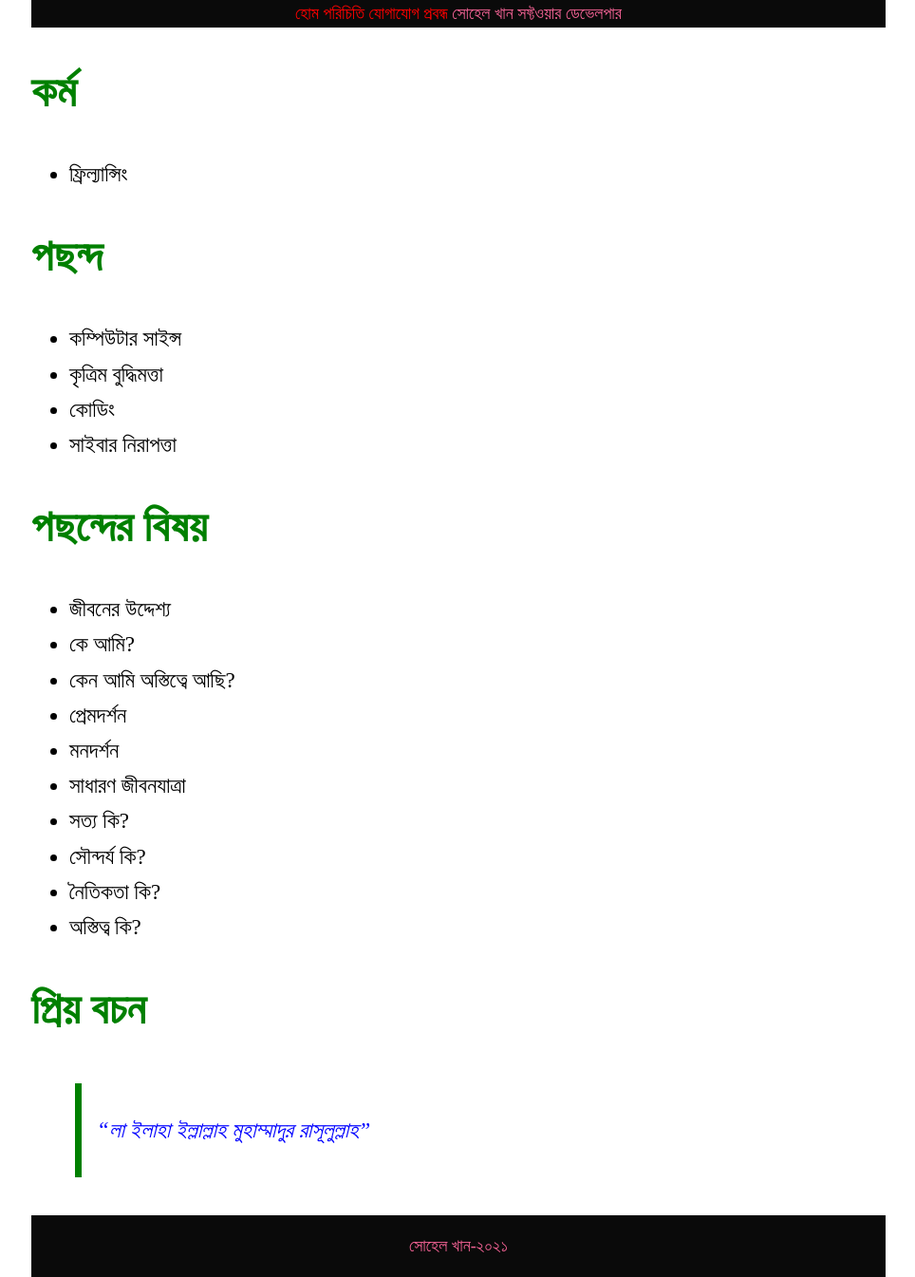
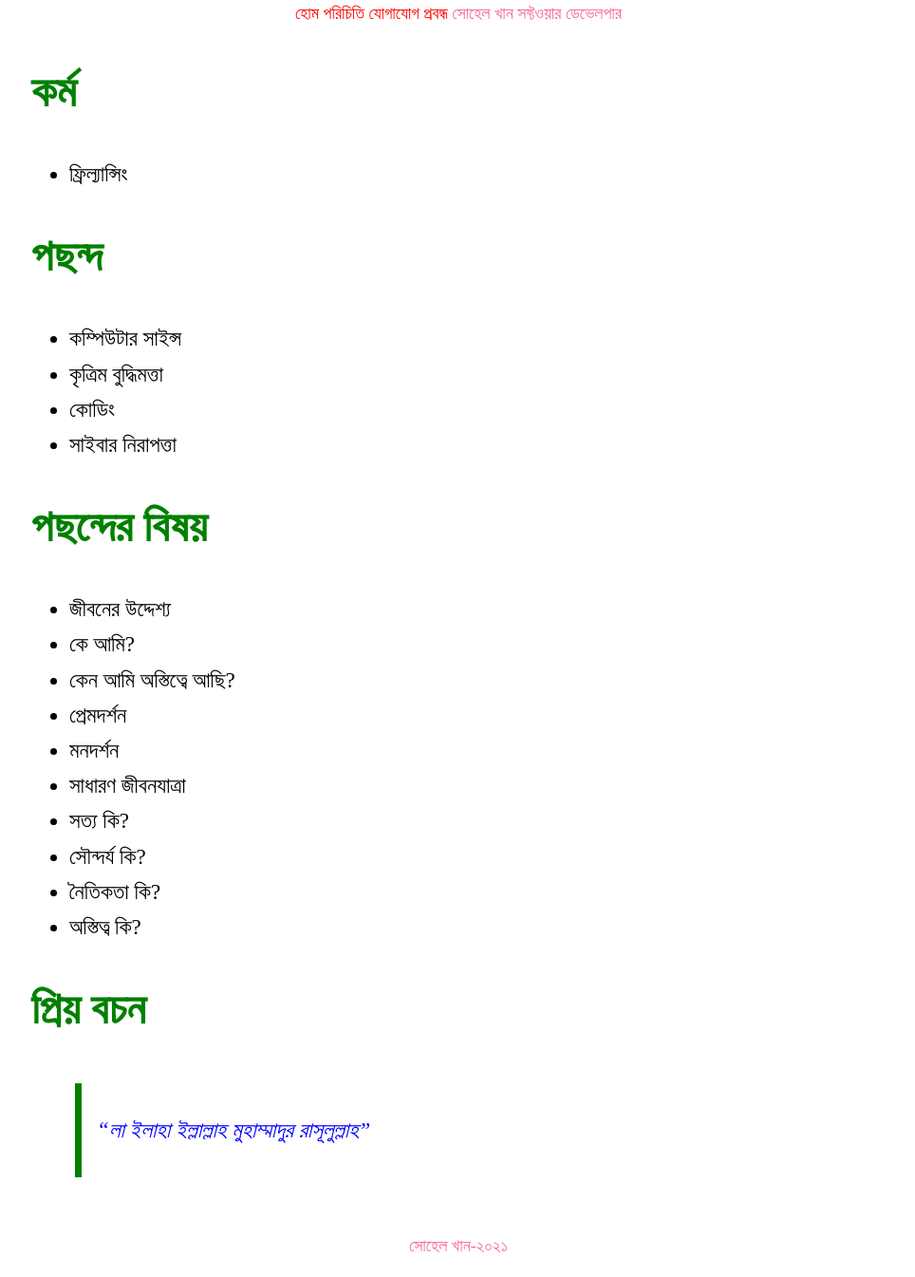
Before and after one commit to sohelkhanz/sohelkhanz.github.io, a Jekyll site: the page built from index.md, in a window 1280 px wide. Shown: the whole page at 95% size, without its empty margins (157-1121 px from the left). Built offline with Jekyll 4.4.1, drawn with Linux system fonts in a browser that asks for light colours.

Commit message:
Update style.css

```diff
--- a/assets/css/style.css
+++ b/assets/css/style.css
@@ -23,7 +23,6 @@ body {
 header,footer {
   font-size: .9rem;
   text-align: center;
-  background:  #0a0a0a;
    color: #f76497;
   width: 100%;
 }
```
